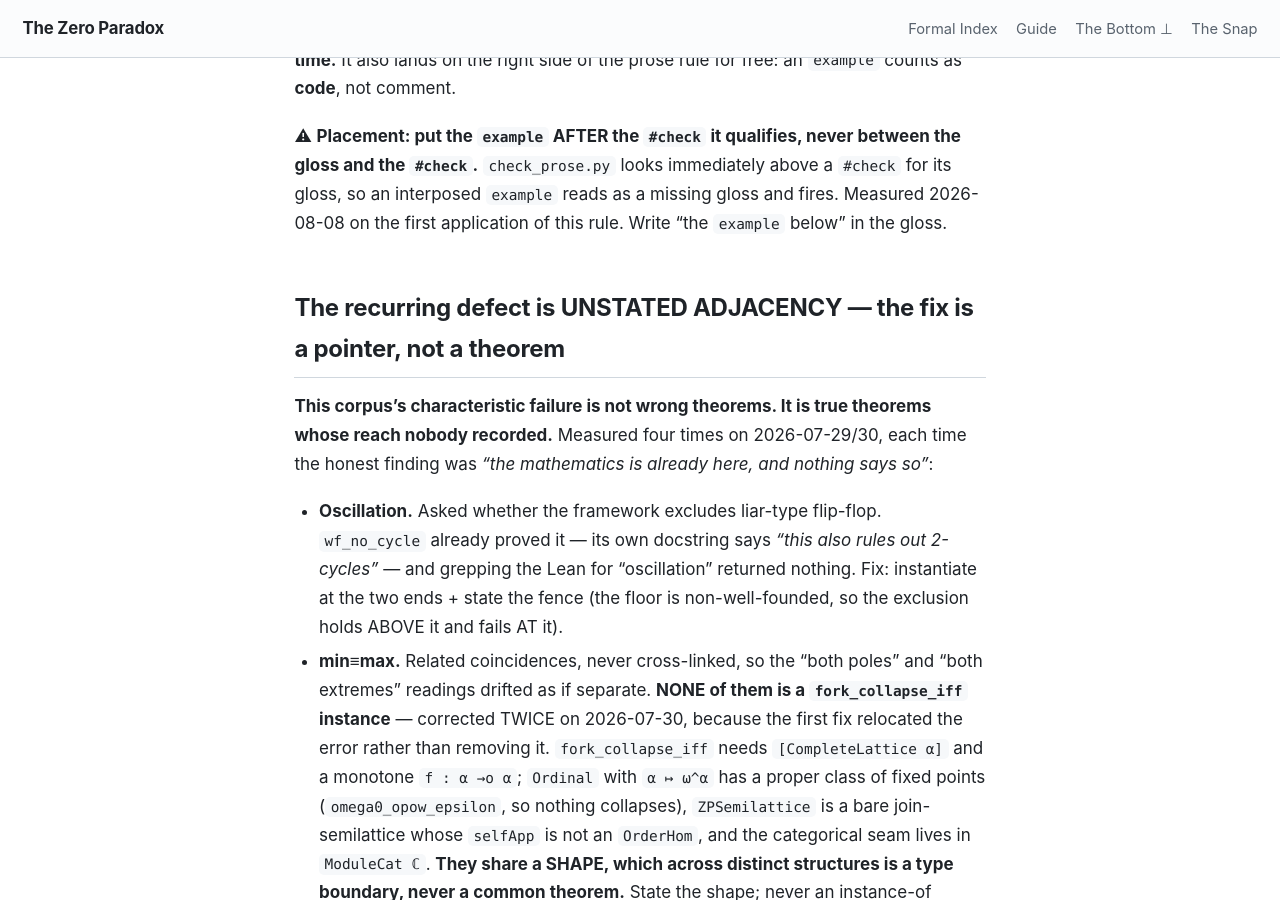
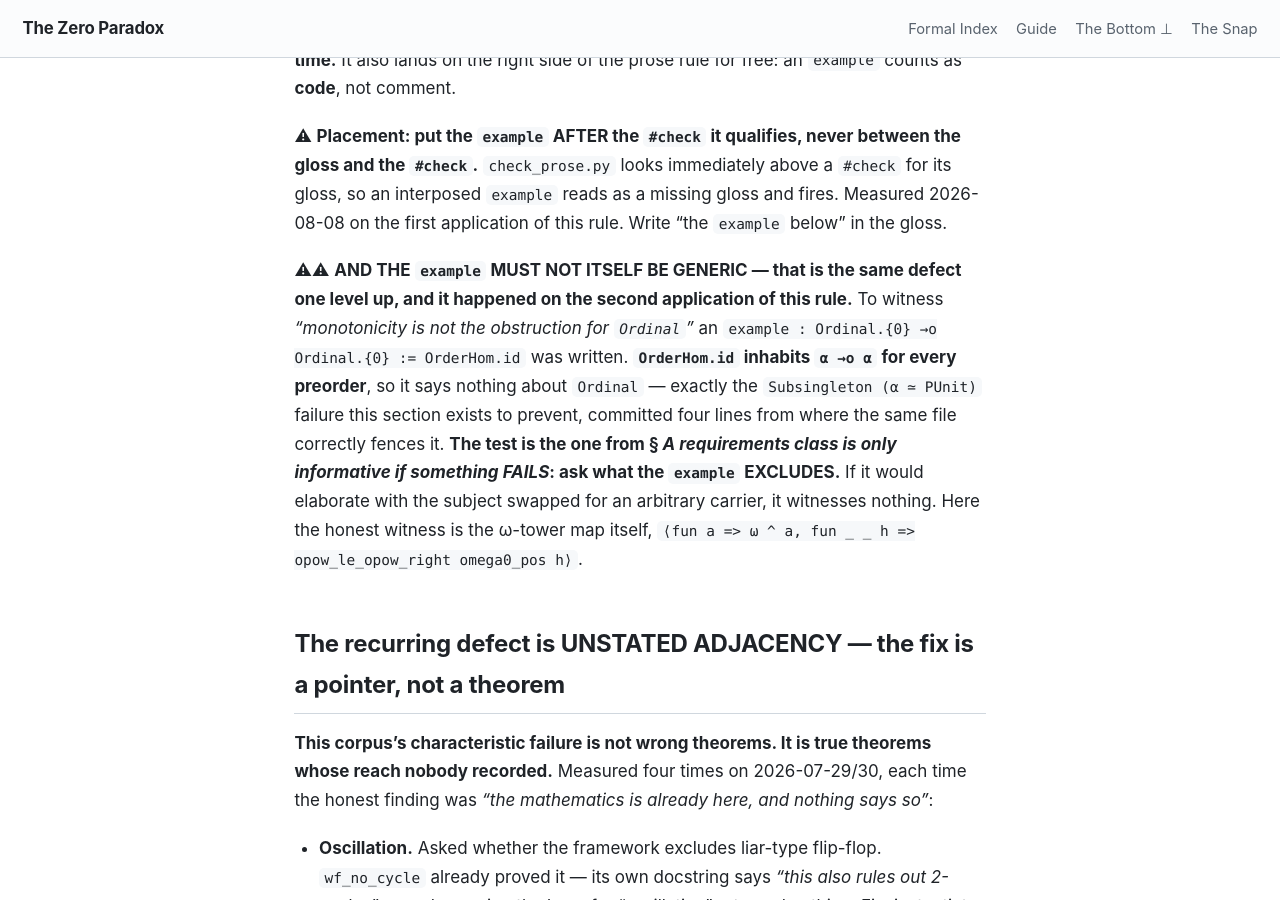
Before and after one commit to timbrigham/ZeroParadox, a Jekyll site: the page built from CLAUDE.md, in a window 1280 px wide and 900 px high, scrolled down 21228 px. Built offline with Jekyll 4.4.1, drawn with Linux system fonts in a browser that asks for light colours; our own code applies the rules of GitHub Pages for plain Markdown files; some of the changed text lies outside the part shown.

Commit message:
Two measured additions: attribute-generated decls, and generic examples
Cause 5 of a false "not in the library": the declaration is generated by an
attribute and has no source line at all. OrderDual.toDual_bot is written
nowhere in Mathlib - only its dual is - and #check resolves it instantly. It
cost three probes across two agents. grep is not the authority.

And the prose-to-Lean rule needed its own guard: converting a claim into an
example does not help if the example is generic. Writing OrderHom.id to
witness "monotonicity is not the obstruction for Ordinal" witnesses nothing,
since it inhabits every preorder - the same defect the rule exists to catch,
committed four lines from where that file correctly fences it. The test is
what the example EXCLUDES.

Co-Authored-By: Claude Opus 5 <noreply@anthropic.com>
Claude-Session: https://claude.ai/code/session_01W6ZNJv9HAjcNrhciRMHPWx

```diff
--- a/CLAUDE.md
+++ b/CLAUDE.md
@@ -437,6 +437,16 @@ side of the prose rule for free: an `example` counts as **code**, not comment.
 `example` reads as a missing gloss and fires. Measured 2026-08-08 on the first application of this
 rule. Write "the `example` below" in the gloss.
 
+⚠⚠ **AND THE `example` MUST NOT ITSELF BE GENERIC — that is the same defect one level up, and it
+happened on the second application of this rule.** To witness *"monotonicity is not the obstruction
+for `Ordinal`"* an `example : Ordinal.{0} →o Ordinal.{0} := OrderHom.id` was written. **`OrderHom.id`
+inhabits `α →o α` for every preorder**, so it says nothing about `Ordinal` — exactly the
+`Subsingleton (α ≃ PUnit)` failure this section exists to prevent, committed four lines from where
+the same file correctly fences it. **The test is the one from § *A requirements class is only
+informative if something FAILS*: ask what the `example` EXCLUDES.** If it would elaborate with the
+subject swapped for an arbitrary carrier, it witnesses nothing. Here the honest witness is the
+ω-tower map itself, `⟨fun a => ω ^ a, fun _ _ h => opow_le_opow_right omega0_pos h⟩`.
+
 ## The recurring defect is UNSTATED ADJACENCY — the fix is a pointer, not a theorem
 
 **This corpus's characteristic failure is not wrong theorems. It is true theorems whose reach nobody
@@ -737,6 +747,11 @@ innocent causes, and all four were hit in one day:
 4. **Decomposed into parts.** The thing is not absent, it is *assembled from* pieces that are present —
    the clause-(c) case, where a three-clause definition had two clauses as instances and the third as a
    short derivation. **A definition can be available without any declaration bearing its name.**
+5. **GENERATED BY AN ATTRIBUTE, so it has NO SOURCE LINE AT ALL.** Mathlib's `@[to_dual]`, `@[simps]`,
+   `@[mk_iff]` and friends synthesise siblings that grep can never see. Measured 2026-08-08:
+   `OrderDual.toDual_bot` appears in **no source line anywhere in Mathlib** — only its dual
+   `toDual_top` is written out — and `#check @OrderDual.toDual_bot` resolves it instantly. It cost
+   **three probes across two agents** before anyone got it. **grep is not the authority; `#check` is.**
 
 **The rule.** Before writing *"not in Mathlib"*, *"the corpus does not have"*, *"no instance exists"*, or
 any dated survey negative: **(a)** confirm the name is imported and elaborates at all, **(b)** re-run
```
